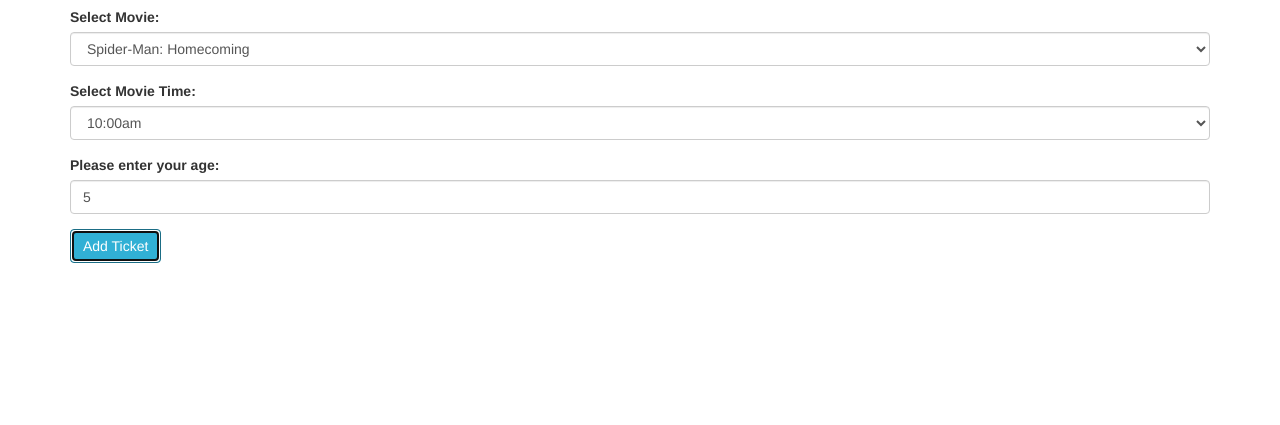
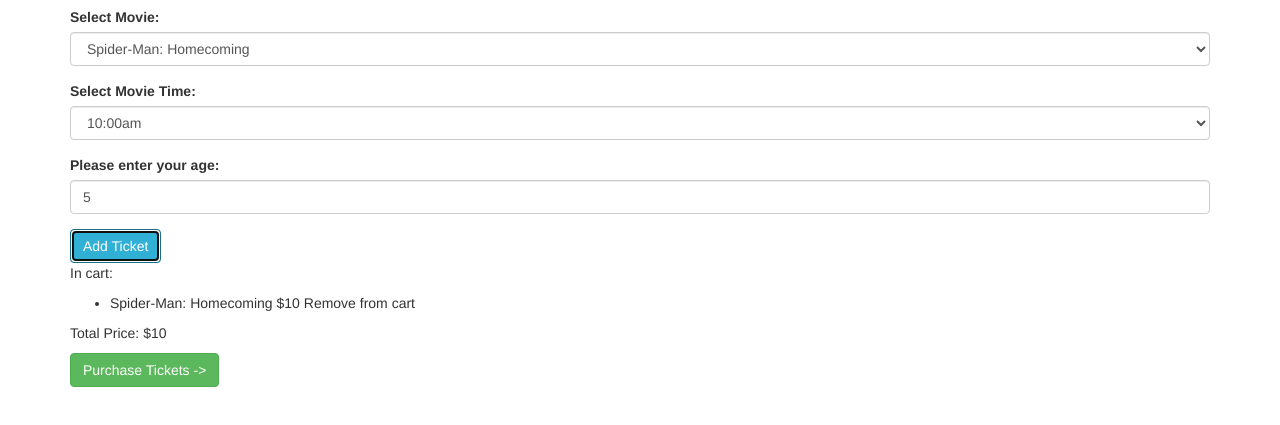
Before and after one commit to JBryan22/Movie-Tickets, a plain HTML site: page index.html in a window 1280 px wide. Both pictures are taken after typing "5" into the empty fields and a click on the button "Add Ticket". Shown: the part 63-488 px from the top of the page. Drawn offline with nearby package versions, Linux system fonts and the light colour scheme.

Commit message:
add JS functionality for display and multiple tickets

```diff
--- a/css/styles.css
+++ b/css/styles.css
@@ -0,0 +1,3 @@
+.ticket-display-list, .price-total, .ticket-full-display {
+  display:none;
+}
--- a/index.html
+++ b/index.html
@@ -14,7 +14,7 @@
   <body>
     <div class="container">
       <h1>Buy your movie tickets!</h1>
-        <form class="movie-form">
+      <form class="movie-form">
         <div class="form-group">
           <label for="movie">Select Movie:</label>
           <select class="form-control" id="movie">
@@ -49,7 +49,25 @@
       </form>
 
       <!-- Display Section -->
-      <div class="ticket-display-list"
+      <div class="ticket-display-list">
+        <p>In cart:</p>
+        <ul>
+
+        </ul>
+      </div>
+      <div class="price-total">
+        <p>Total Price: $<span class="price"></span></p>
+        <form id="purchase">
+          <button class="btn btn-success">Purchase Tickets -></button>
+        </form>
+      </div>
+
+      <div class="ticket-full-display">
+        <h3></h3>
+        <p>Time: <span class="full-display-time"></span></p>
+        <p>Screen: <span class="full-display-screen"></span></p>
+        <p>Price: $<span class="full-display-price"></span></p>
+      </div>
 
     </div>
   </body>
--- a/js/scripts.js
+++ b/js/scripts.js
@@ -3,7 +3,7 @@
 function Ticket(movie, time, age, isNew) {
   this.movie = movie;
   this.time = time;
-  this.price = getTicketPrice(isNew, time, age);
+  this.price = parseInt(getTicketPrice(isNew, time, age));
   var screenNumber;
   if (isNew) {
     screenNumber = Math.ceil(Math.random() * 3);
@@ -13,12 +13,16 @@ function Ticket(movie, time, age, isNew) {
   this.screen = screenNumber;
 }
 
+Ticket.prototype.getShoppingCartInfo = function() {
+  return this.movie + ' $' + this.price;
+}
+
 Ticket.prototype.getFullInfo = function(){
   return this.movie + ' in theater' + this.screen + ' at ' + this.time + '. Paid: $' + this.price;
 }
 
 function getTicketPrice(isNew, time, age) {
-  var price = 14;
+  var price = 15;
   if (isMatinee(time)) {
     price -= 3;
   }
@@ -39,6 +43,8 @@ function isMatinee(time) {
   }
 }
 
+var ticketPrices = [];
+
 //UI Logic
 
 $(function(){
@@ -48,7 +54,32 @@ $(function(){
     var inputtedTime = $("#time").val();
     var inputtedAge = $("#age").val();
     var inputtedIsNew = $("#movie option:selected").hasClass('new');
+    var total = 0;
 
     var newTicket = new Ticket(inputtedMovie, inputtedTime, inputtedAge, inputtedIsNew);
+    total += newTicket.price
+    // ticketPrices.push(newTicket.getPrice());
+
+    $('.ticket-display-list ul').append('<li><span class="cartItem">' + newTicket.getShoppingCartInfo() + '</span><span class="removeItem"> Remove from cart</span></li>');
+    $('.price').text(total);
+
+    $(".ticket-display-list").show();
+    $(".price-total").show();
+
+    $(".cartItem").last().click(function(){
+      $(".ticket-full-display h3").text(newTicket.movie);
+      $(".full-display-time").text(newTicket.time);
+      $(".full-display-screen").text(newTicket.screen);
+      $(".full-display-price").text(newTicket.price);
+      $(".ticket-full-display").show();
+    });
+    $(".removeItem").last().click(function(){
+      this.parentNode.remove();
+      total -= this.previousSibling
+      $('.price').text(total);
+    })
+  });
+  $(".purchase").submit(function(event){
+
   });
 });
```
